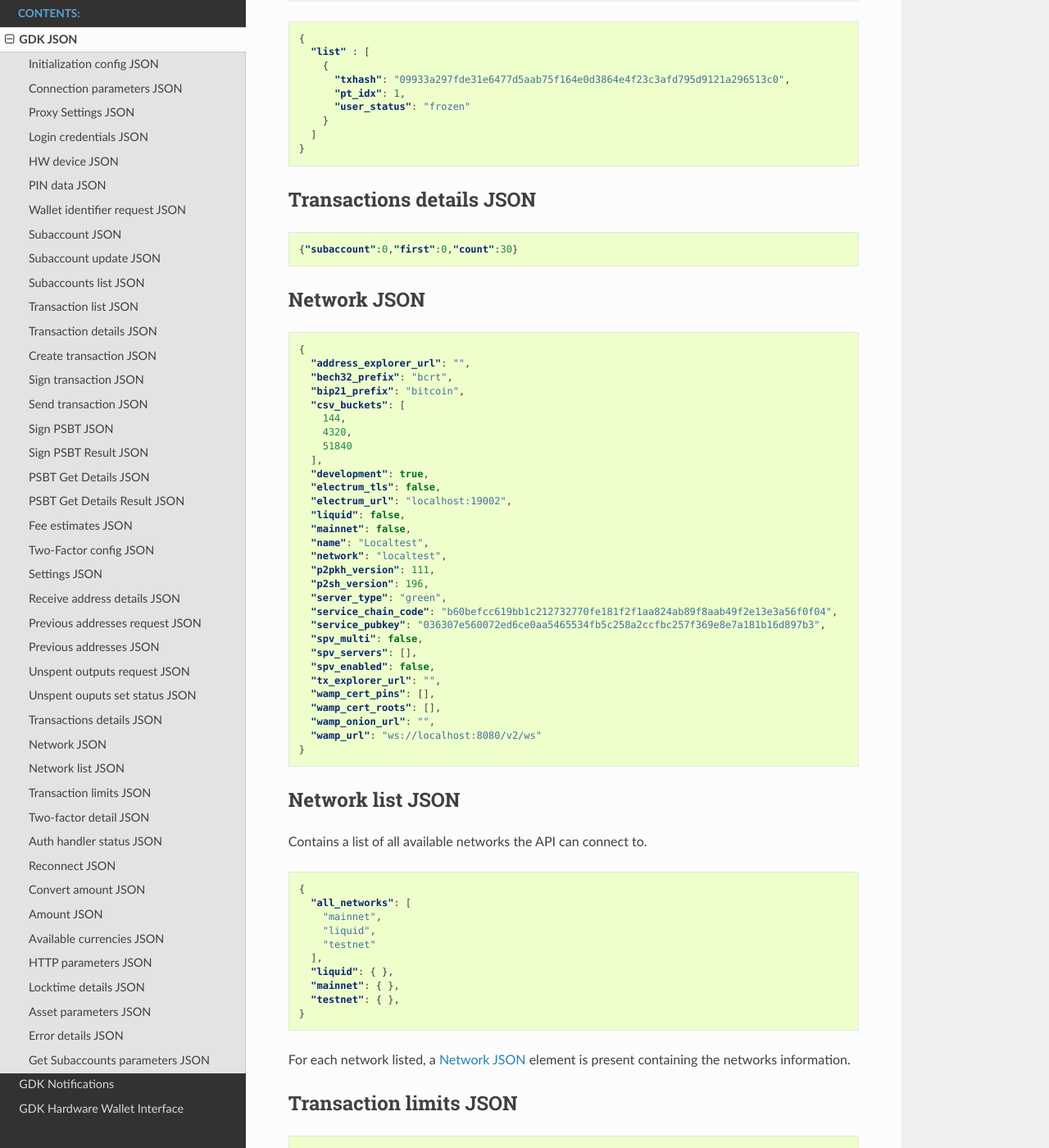
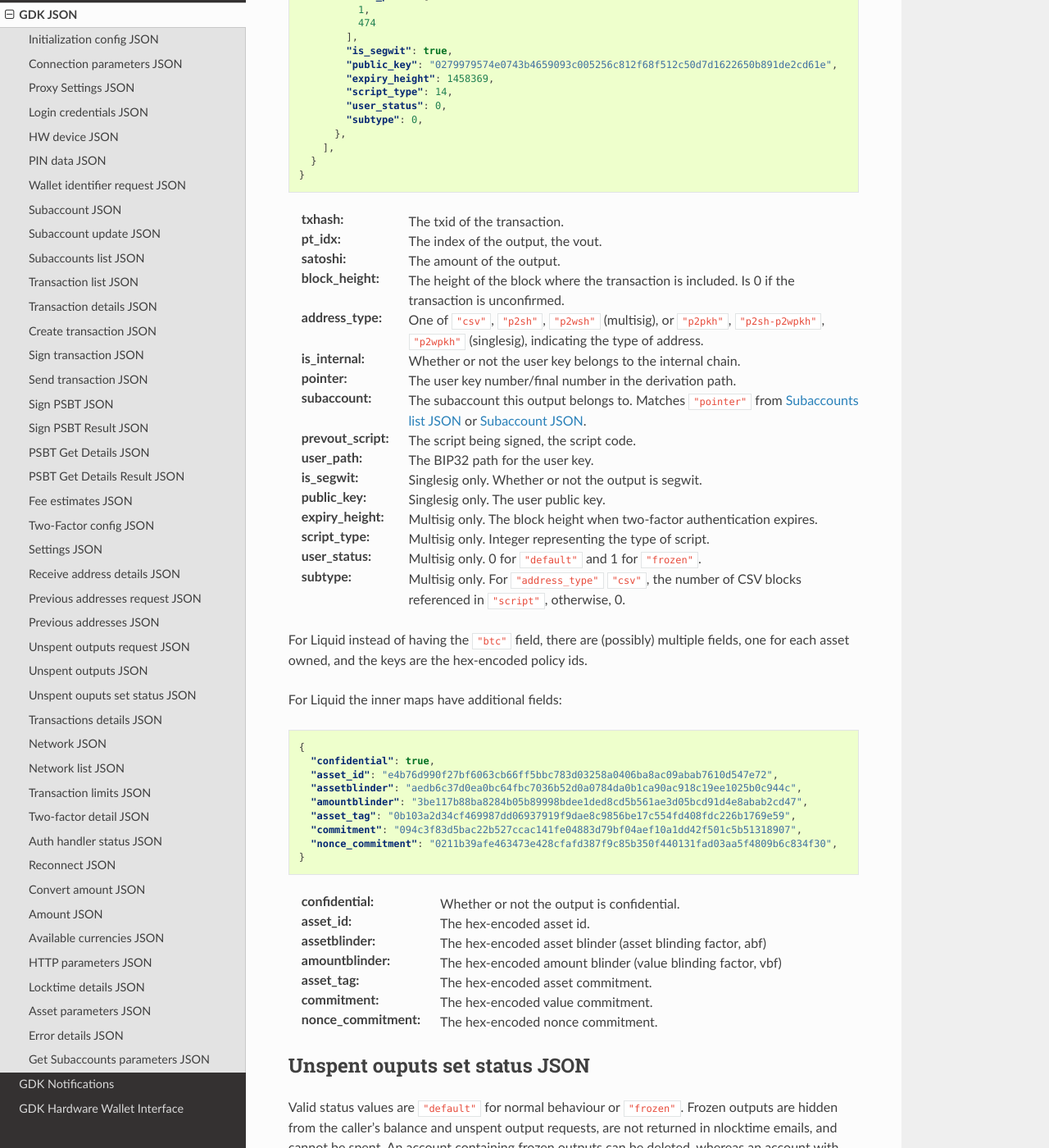
Before and after one commit to Blockstream/gdk, a Sphinx documentation site: the page built from docs/source/gdk-json.rst, in a window 1280 px wide and 1400 px high, scrolled down 17028 px. Shown: the whole window at 82% size. Built offline with Sphinx 7.4.7 and the Read the Docs theme 2.0.0, drawn with Linux system fonts in a browser that asks for light colours; pages that are not in the unit, such as notebooks, are missing from menus; some of the changed text lies outside the part shown.

Commit message:
docs: get_unspent_outputs: document output format

```diff
--- a/docs/source/gdk-json.rst
+++ b/docs/source/gdk-json.rst
@@ -967,6 +967,91 @@ or which unspent outputs to include in the balance returned by `GA_get_balance`.
 :dust_limit: If given, only UTXOs with a value greater than the limit value are returned.
 
 
+.. _unspent-outputs:
+
+Unspent outputs JSON
+--------------------
+
+Contains the filtered unspent outputs.
+
+.. code-block:: json
+
+  {
+    "unspent_outputs": {
+      "btc": [
+        {
+          "txhash": "09933a297fde31e6477d5aab75f164e0d3864e4f23c3afd795d9121a296513c0",
+          "pt_idx": 0,
+          "satoshi": 10000,
+          "block_height": 1448369,
+          "address_type": "p2wsh",
+          "is_internal": false,
+          "pointer": 474,
+          "subaccount": 0,
+          "prevout_script": "522102ff54a17dc6efe168673dbf679fe97e06b5cdcaf7dea8ab83dc6732350cd1b4e4210279979574e0743b4659093c005256c812f68f512c50d7d1622650b891de2cd61e52ae",
+          "user_path": [
+            1,
+            474
+          ],
+          "is_segwit": true,
+          "public_key": "0279979574e0743b4659093c005256c812f68f512c50d7d1622650b891de2cd61e",
+          "expiry_height": 1458369,
+          "script_type": 14,
+          "user_status": 0,
+          "subtype": 0,
+        },
+      ],
+    }
+  }
+
+:txhash: The txid of the transaction.
+:pt_idx: The index of the output, the vout.
+:satoshi: The amount of the output.
+:block_height: The height of the block where the transaction is included.
+               Is 0 if the transaction is unconfirmed.
+:address_type: One of ``"csv"``, ``"p2sh"``, ``"p2wsh"`` (multisig),
+    or ``"p2pkh"``, ``"p2sh-p2wpkh"``, ``"p2wpkh"`` (singlesig), indicating the type of address.
+:is_internal: Whether or not the user key belongs to the internal chain.
+:pointer: The user key number/final number in the derivation path.
+:subaccount: The subaccount this output belongs to.
+             Matches ``"pointer"`` from :ref:`subaccount-list` or :ref:`subaccount-detail`.
+:prevout_script: The script being signed, the script code.
+:user_path: The BIP32 path for the user key.
+:is_segwit: Singlesig only. Whether or not the output is segwit.
+:public_key: Singlesig only. The user public key.
+:expiry_height: Multisig only.
+                The block height when two-factor authentication expires.
+:script_type: Multisig only. Integer representing the type of script.
+:user_status: Multisig only. 0 for ``"default"`` and 1 for ``"frozen"``.
+:subtype: Multisig only. For ``"address_type"`` ``"csv"``,
+          the number of CSV blocks referenced in ``"script"``, otherwise, 0.
+
+For Liquid instead of having the ``"btc"`` field, there are (possibly) multiple
+fields, one for each asset owned, and the keys are the hex-encoded policy ids.
+
+For Liquid the inner maps have additional fields:
+
+.. code-block:: json
+
+  {
+    "confidential": true,
+    "asset_id": "e4b76d990f27bf6063cb66ff5bbc783d03258a0406ba8ac09abab7610d547e72",
+    "assetblinder": "aedb6c37d0ea0bc64fbc7036b52d0a0784da0b1ca90ac918c19ee1025b0c944c",
+    "amountblinder": "3be117b88ba8284b05b89998bdee1ded8cd5b561ae3d05bcd91d4e8abab2cd47",
+    "asset_tag": "0b103a2d34cf469987dd06937919f9dae8c9856be17c554fd408fdc226b1769e59",
+    "commitment": "094c3f83d5bac22b527ccac141fe04883d79bf04aef10a1dd42f501c5b51318907",
+    "nonce_commitment": "0211b39afe463473e428cfafd387f9c85b350f440131fad03aa5f4809b6c834f30",
+  }
+
+:confidential: Whether or not the output is confidential.
+:asset_id: The hex-encoded asset id.
+:assetblinder: The hex-encoded asset blinder (asset blinding factor, abf)
+:amountblinder: The hex-encoded amount blinder (value blinding factor, vbf)
+:asset_tag: The hex-encoded asset commitment.
+:commitment: The hex-encoded value commitment.
+:nonce_commitment: The hex-encoded nonce commitment.
+
+
 .. _unspent-outputs-status:
 
 Unspent ouputs set status JSON
```
Also changed, not shown: CHANGELOG.md (+5 -0 lines), 1 other file.
